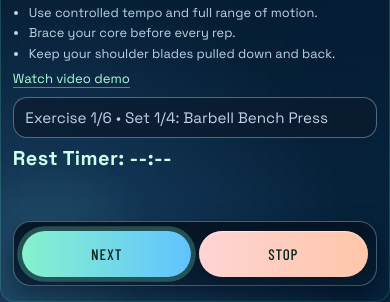
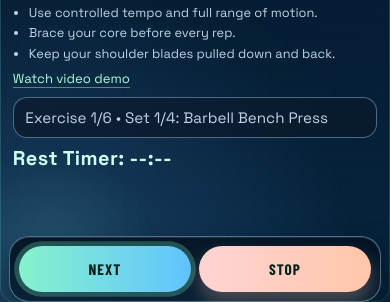
Before and after one commit to birkneh/excercise, a website: page index.html in a window 390 px wide. Both pictures are taken after a click on the button "START EXERCISE". Shown: the part 542-844 px from the top of the page. Drawn offline with nearby package versions, Linux system fonts and the light colour scheme.

Commit message:
Pin mobile controls to true bottom with non-overlapping premium dock

```diff
--- a/index.html
+++ b/index.html
@@ -8,9 +8,9 @@
     <meta name="apple-mobile-web-app-status-bar-style" content="black-translucent" />
     <meta name="apple-mobile-web-app-title" content="ForgeFit" />
     <title>ForgeFit Strength Planner</title>
-    <link rel="manifest" href="manifest.webmanifest?v=20260222k" />
+    <link rel="manifest" href="manifest.webmanifest?v=20260222l" />
     <link rel="apple-touch-icon" href="apple-touch-icon.png" />
-    <link rel="stylesheet" href="styles.css?v=20260222k" />
+    <link rel="stylesheet" href="styles.css?v=20260222l" />
   </head>
   <body>
     <div class="bg-layer"></div>
@@ -164,7 +164,7 @@
       </div>
     </section>
 
-    <script src="exercises.js?v=20260222k"></script>
-    <script src="app.js?v=20260222k"></script>
+    <script src="exercises.js?v=20260222l"></script>
+    <script src="app.js?v=20260222l"></script>
   </body>
 </html>
--- a/styles.css
+++ b/styles.css
@@ -1205,23 +1205,53 @@ button:hover {
     flex: 1 1 auto;
     min-height: 0;
     overflow: auto;
-    padding-bottom: 0.45rem;
+    padding-bottom: calc(8.2rem + env(safe-area-inset-bottom));
     -webkit-overflow-scrolling: touch;
   }
 
   .runner-controls {
-    position: static;
-    left: auto;
-    right: auto;
-    bottom: auto;
-    margin-top: 0.55rem;
+    position: fixed;
+    left: 0.72rem;
+    right: 0.72rem;
+    bottom: env(safe-area-inset-bottom);
+    z-index: 20;
+    margin-top: 0;
     flex: 0 0 auto;
+    padding: 0.56rem;
+    border: 1px solid rgba(169, 224, 255, 0.42);
+    background:
+      linear-gradient(180deg, rgba(4, 18, 33, 0.92), rgba(7, 29, 49, 0.9)),
+      radial-gradient(circle at 50% 0, rgba(122, 247, 201, 0.18), transparent 55%);
+    backdrop-filter: blur(9px);
+    box-shadow: 0 14px 28px rgba(1, 8, 17, 0.58), inset 0 1px 0 rgba(255, 255, 255, 0.12);
+    border-radius: 20px;
+  }
+
+  .runner-controls .runner-btn {
+    min-height: 56px;
+    font-size: 1rem;
+    letter-spacing: 0.07em;
+    font-weight: 700;
+  }
+
+  #dashboard-next-btn {
+    box-shadow: 0 10px 18px rgba(97, 195, 255, 0.28);
+  }
+
+  #dashboard-stop-btn {
+    box-shadow: 0 10px 18px rgba(255, 198, 169, 0.28);
   }
 }
 
 @media (max-width: 560px) {
   .dashboard-content {
-    padding-bottom: 0.32rem;
+    padding-bottom: calc(8.8rem + env(safe-area-inset-bottom));
+  }
+
+  .runner-controls {
+    left: 0.56rem;
+    right: 0.56rem;
+    bottom: env(safe-area-inset-bottom);
   }
 }
 
```
Also changed, not shown: service-worker.js (+5 -5 lines).
